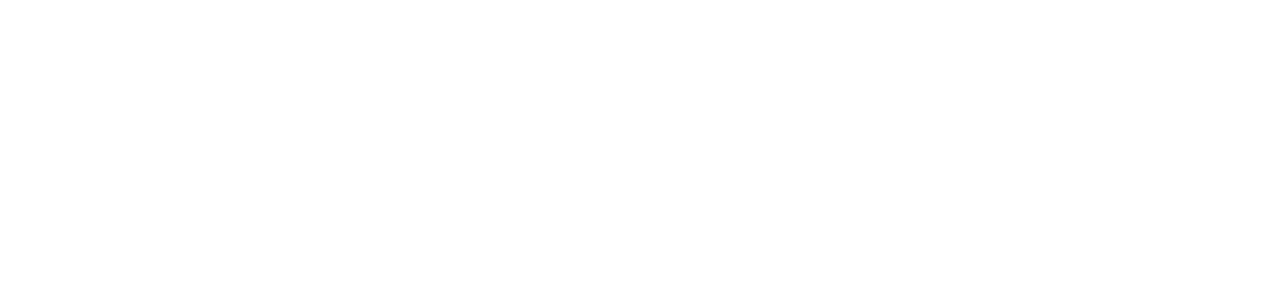
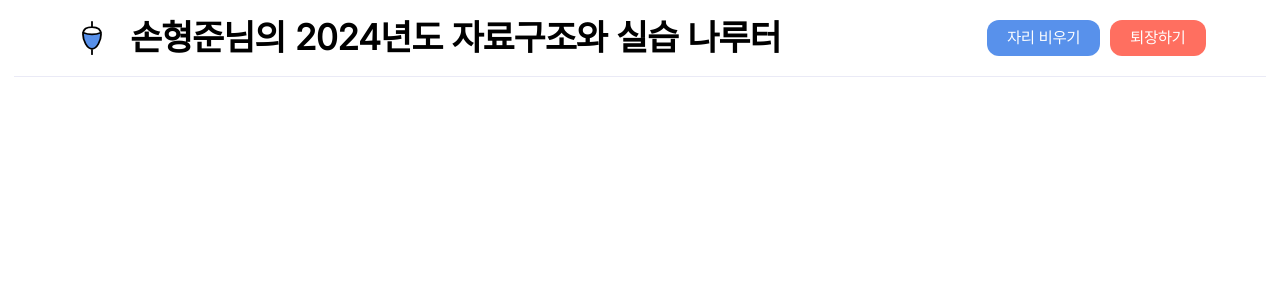
Before and after one commit to Mulmoori/cleint, a React (Vite) app: page /naruteo in a window 1280 px wide. Before the commit this address had no page. Shown: the top 300 px of the page. Built offline with nearby package versions, Linux system fonts and the light colour scheme.

Commit message:
feat: 나루터 헤더 구현

```diff
--- /dev/null
+++ b/src/components/naruteo/header/header.tsx
@@ -0,0 +1,25 @@
+import React from "react";
+import * as S from "./style";
+import LogoImage from "../../../assets/fishing-float-2.svg";
+
+const Header: React.FC = () => {
+	return (
+		<S.HeaderWrapper>
+			<S.LeftSection>
+				<S.Logo>
+					<img src={LogoImage} alt="Mulmuli Logo" />
+				</S.Logo>
+
+				<S.Title>손형준님의 2024년도 자료구조와 실습 나루터</S.Title>
+			</S.LeftSection>
+			<S.ButtonContainer>
+				<S.Button>자리 비우기</S.Button>
+				<S.Button style={{ background: "var(--red-400, #FF6F60)" }}>
+					퇴장하기
+				</S.Button>
+			</S.ButtonContainer>
+		</S.HeaderWrapper>
+	);
+};
+
+export default Header;
--- /dev/null
+++ b/src/components/naruteo/header/style.ts
@@ -0,0 +1,62 @@
+import styled from "styled-components";
+
+export const HeaderWrapper = styled.header`
+	display: flex;
+	width: 100%;
+	max-width: 1920px;
+	padding: 20px 60px;
+	justify-content: space-between;
+	align-items: center;
+	border-bottom: 1.333px solid var(--neutral-200, #eaeaf6);
+	background: var(--Primary-0, #fff);
+`;
+
+export const LeftSection = styled.div`
+	display: flex;
+	align-items: center;
+	gap: 20px; // SVG와 텍스트 사이의 간격
+`;
+
+export const Logo = styled.div`
+	width: 36px;
+	height: 36px;
+	img {
+		width: 100%;
+		height: 100%;
+	}
+`;
+
+export const Title = styled.h1`
+	color: #000;
+	font-family: Pretendard, sans-serif;
+	font-size: 36px;
+	font-style: normal;
+	font-weight: 700;
+	line-height: 36px;
+`;
+
+export const ButtonContainer = styled.div`
+	display: flex;
+	gap: 10px;
+	margin-left: auto; // 버튼을 오른쪽으로 밀어냄
+	padding-left: 20px; // 왼쪽 요소들과의 간격
+`;
+
+export const Button = styled.button`
+	display: flex;
+	height: 36px;
+	padding: 0px 20px;
+	justify-content: center;
+	align-items: center;
+	gap: 10px;
+	border-radius: 12px;
+	background: var(--primary-500, #5891eb);
+	border: none;
+	cursor: pointer;
+	color: #fff;
+	font-family: Pretendard, sans-serif;
+	font-size: 16px;
+	font-style: normal;
+	font-weight: 500;
+	line-height: 20px;
+`;
--- /dev/null
+++ b/src/pages/naruteo/Naruteo.tsx
@@ -0,0 +1,10 @@
+import Header from "@components/naruteo/header/header";
+import * as S from "./style";
+
+export default function Naruteo(): JSX.Element {
+	return (
+		<S.PageWrapper>
+			<Header />
+		</S.PageWrapper>
+	);
+}
--- a/src/pages/room/Room.tsx
+++ /dev/null
@@ -1,5 +0,0 @@
-import * as S from './style';
-
-export default function Room(): JSX.Element {
-  return <S.PageWrapper>룸입니당</S.PageWrapper>;
-}
--- a/src/router.tsx
+++ b/src/router.tsx
@@ -11,6 +11,7 @@
 import Navbar from "./components/layouts/Navbart";
 import Profile from "@pages/profile/Profile";
 import Auth from "@pages/auth/Auth";
+import Naruteo from "@pages/naruteo/Naruteo";
 
 const Wrapper = styled.div`
 	margin: 0 auto;
@@ -23,7 +24,8 @@
 
 const Layout: React.FC = () => {
 	const location = useLocation();
-	const showNavbar = location.pathname !== "/entry";
+	const showNavbar =
+		location.pathname !== "/entry" && location.pathname !== "/naruteo";
 
 	return (
 		<Wrapper>
@@ -41,6 +43,7 @@
 					<Route index element={<Home />} />
 					<Route path="/profile" element={<Profile />} />
 					<Route path="/entry" element={<Auth />} />
+					<Route path="/naruteo" element={<Naruteo />} />
 				</Route>
 			</Routes>
 		</BrowserRouter>
```
Also changed, not shown: src/components/naruteo/questionBox/questionBox.tsx (added), src/components/naruteo/questionBox/style.ts (added), src/components/naruteo/tabBar/style.ts (added), src/components/naruteo/tabBar/tabBar.tsx (added), src/pages/naruteo/style.ts (renamed from src/pages/room/style.ts).
